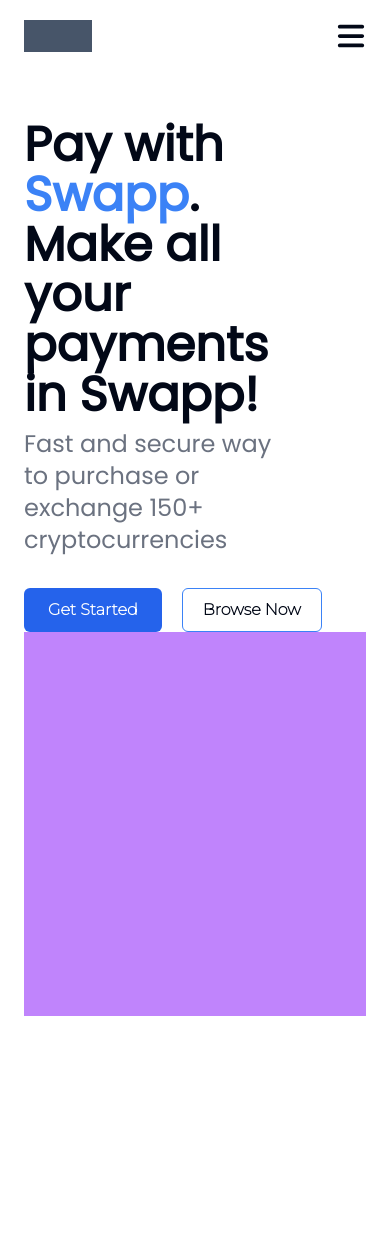
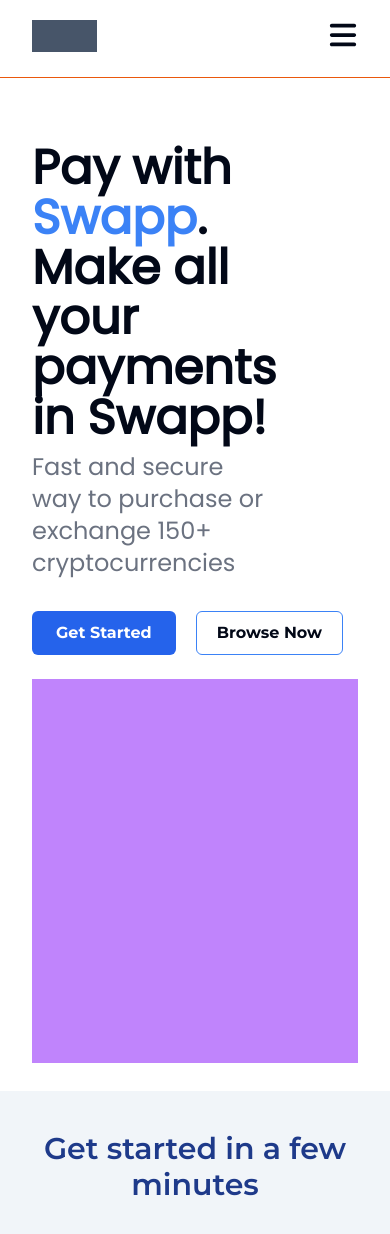
Before and after one commit to Notjesseand/swapp, a Next.js app: page / in a window 390 px wide. Shown: the top 1234 px of the page. Before the commit the page ends 1016 px from the top, so only its background shows below. Built offline with nearby package versions, Linux system fonts and the light colour scheme; a web font is replaced by a local one.

Commit message:
addition of fixed navbar

```diff
--- a/app/layout.tsx
+++ b/app/layout.tsx
@@ -29,6 +29,10 @@
           rel="stylesheet"
         />
         <link
+          href="https://fonts.googleapis.com/css2?family=Montserrat:ital,wght@0,100..900;1,100..900&display=swap"
+          rel="stylesheet"
+        />
+        <link
           href="https://fonts.googleapis.com/css2?family=Darumadrop+One&family=Poppins&display=swap"
           rel="stylesheet"
         />
--- a/app/page.tsx
+++ b/app/page.tsx
@@ -2,12 +2,16 @@
 import React from "react";
 import Header from "@/components/home/header";
 import Hero from "@/components/home/hero";
+import GetStarted from "@/components/home/getStarted";
 
 export default function Page() {
   return (
-    <div className="my-0 py-0 font-custom px-6 md:px-16">
-      <Header />
-      <Hero />
+    <div className="my-0 py-0 font-custom ">
+      <div className="min-h-screen">
+        <Header />
+        <Hero />
+      </div>
+      <GetStarted />
     </div>
   );
 }
--- /dev/null
+++ b/components/home/getStarted.tsx
@@ -0,0 +1,13 @@
+import React from "react";
+
+const getStarted = () => {
+  return (
+    <div className="bg-slate-100 h-screen">
+      <p className="text-3xl font-semibold text-blue-900  font-montserrat text-center pt-10 md:pt-20">
+        Get started in a few minutes
+      </p>
+    </div>
+  );
+};
+
+export default getStarted;
--- a/components/home/header.tsx
+++ b/components/home/header.tsx
@@ -7,11 +7,15 @@
   const [open, setOpen] = useState(false);
 
   return (
-    <div>
-      <div className="flex py-5 justify-between ">
+    // <div className=" bg-pink-300">
+    <div className="flex py-5 justify-between fixed w-full px-8 md:px-16 bg-white border-b border-orange-600">
       <div className="w-1/5 h-8 bg-slate-600 flex"></div>
 
-        <div className="hidden lg:flex lg:gap-x-7 md:gap-x-5 sm:gap-x-4 gap-x-1 px-4 md:px-6 lg:px-10 w-full text-lg md:text-xl justify-end items-center font-poppins">
+      <div className="flex lg:hidden items-center justify-center">
+        <Sidebar />
+      </div>
+
+      <div className="hidden lg:flex lg:gap-x-7 md:gap-x-5 sm:gap-x-4 gap-x-1 px-4 md:px-6 lg:px-10 text-lg md:text-xl items-center font-poppins w-full justify-end">
         <Link href="flex">Home</Link>
         <Link href="flex">Price</Link>
         <Link href="flex">App</Link>
@@ -25,10 +29,8 @@
           </Link>
         </button>
       </div>
-
-        <Sidebar />
     </div>
-    </div>
+    // </div>
   );
 };
 
--- a/components/home/hero.tsx
+++ b/components/home/hero.tsx
@@ -2,7 +2,7 @@
 
 const hero = () => {
   return (
-    <div className="lg:flex h-[80vh] pt-12">
+    <div className="lg:flex min-h-screen pb-7 pt-[17vh] px-8 md:px-16 items-center space-y-6">
       <div className=" items-center gap-8 lg:w-1/2 flex">
         <div>
           <p className="text-5xl w-4/5 font-bold leading-[50px]">
--- a/components/sidebar.tsx
+++ b/components/sidebar.tsx
@@ -13,10 +13,11 @@
 
 export default function sidebar() {
   return (
+    <div className="">
       <Sheet>
         <SheetTrigger>
           {" "}
-        <FaBars className="flex text-3xl lg:hidden cursor-pointer" />
+          <FaBars className="text-3xl cursor-pointer" />
         </SheetTrigger>
         <SheetContent>
           <SheetHeader className="pt-10">
@@ -42,5 +43,6 @@
           </SheetHeader>
         </SheetContent>
       </Sheet>
+    </div>
   );
 }
```
Lines whose indentation alone changed are shown as unchanged.
